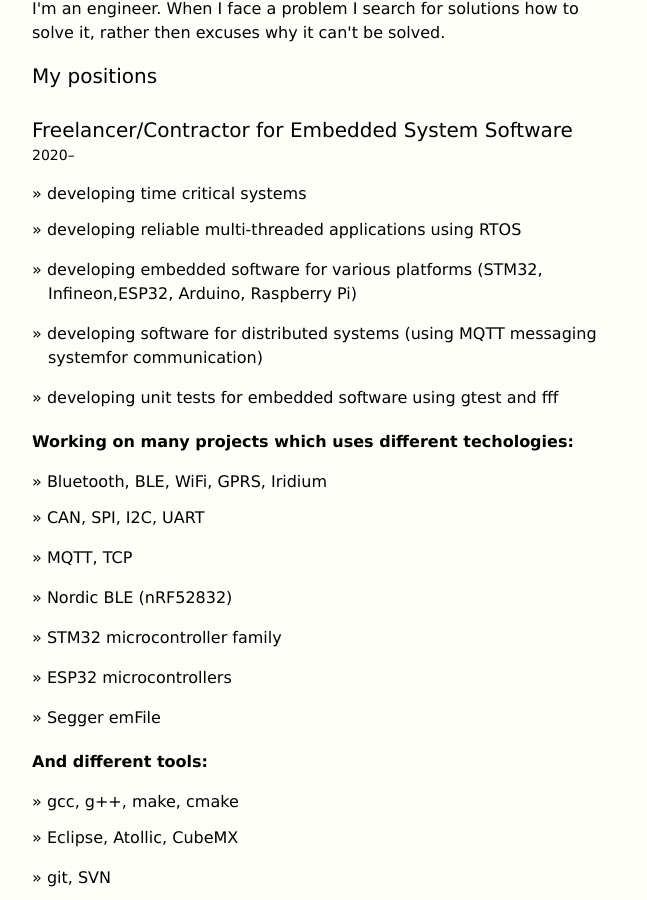
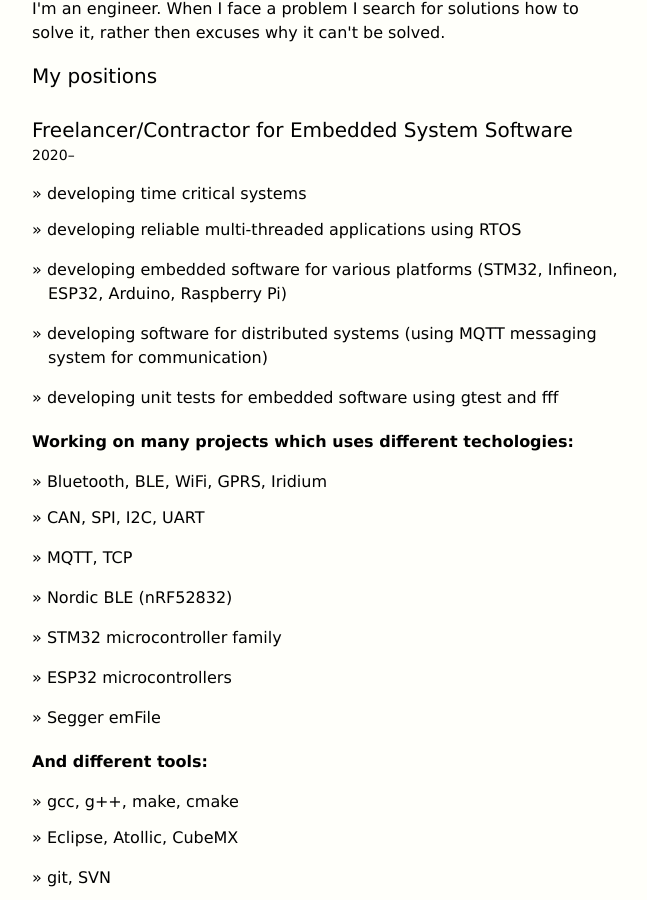
Before and after one commit to matjazv/matjazv.github.io, a Jekyll site: the page built from resume.markdown, in a window 1280 px wide and 900 px high, scrolled down 693 px. Shown: the whole window, without its empty margins (160-807 px from the left). Built offline with Jekyll 4.4.1, drawn with Linux system fonts in a browser that asks for light colours.

Commit message:
Fixed some typing errors

```diff
--- a/_layouts/resume.html
+++ b/_layouts/resume.html
@@ -47,8 +47,8 @@
 <ul class=pointed>
 <li>developing time critical systems
 <li>developing reliable multi-threaded applications using RTOS
-<li>developing embedded software for various platforms (STM32, Infineon,ESP32, Arduino, Raspberry Pi)
-<li>developing software for distributed systems (using MQTT messaging systemfor communication)
+<li>developing embedded software for various platforms (STM32, Infineon, ESP32, Arduino, Raspberry Pi)
+<li>developing software for distributed systems (using MQTT messaging system for communication)
 <li>developing unit tests for embedded software using gtest and fff
 </ul>
 <b>Working on many projects which uses different techologies:</b>
```
